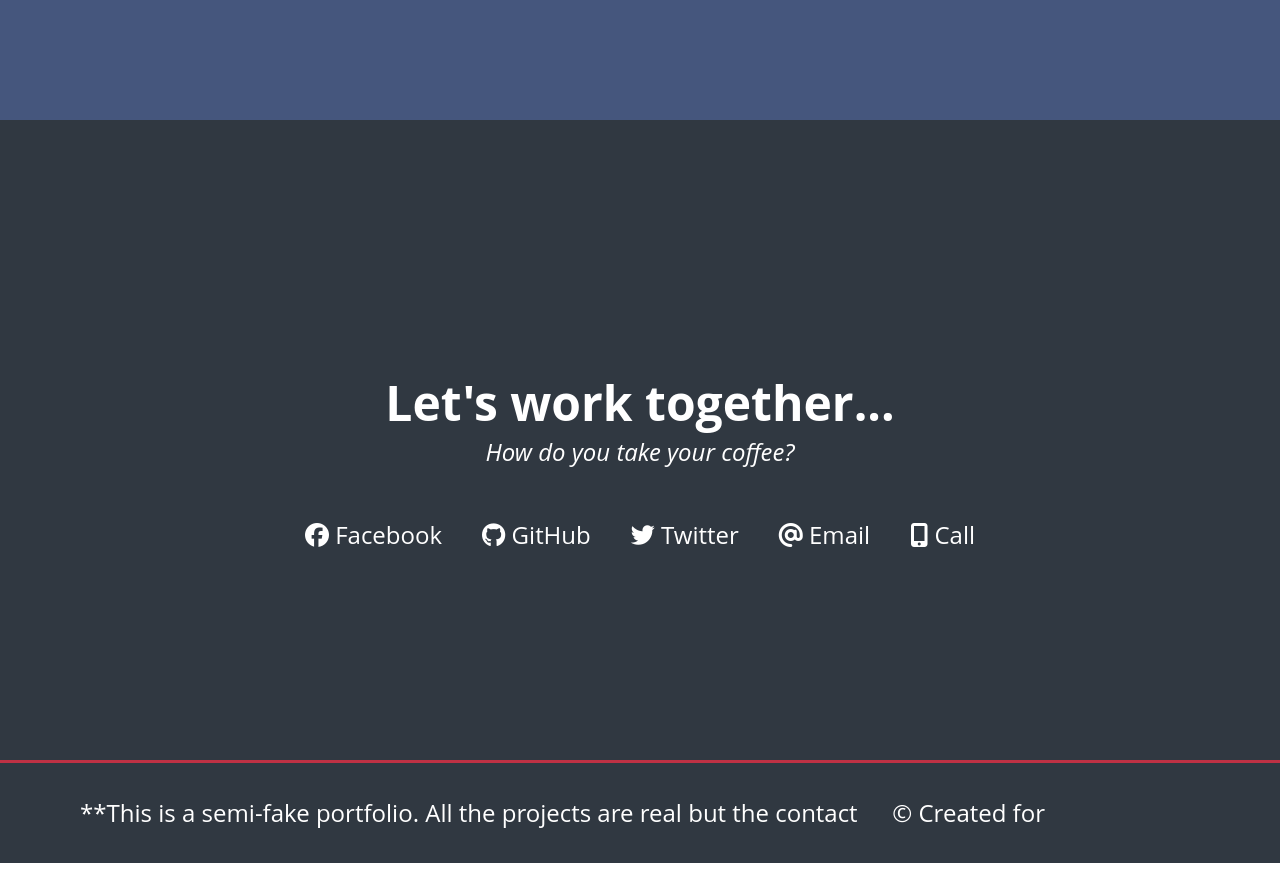
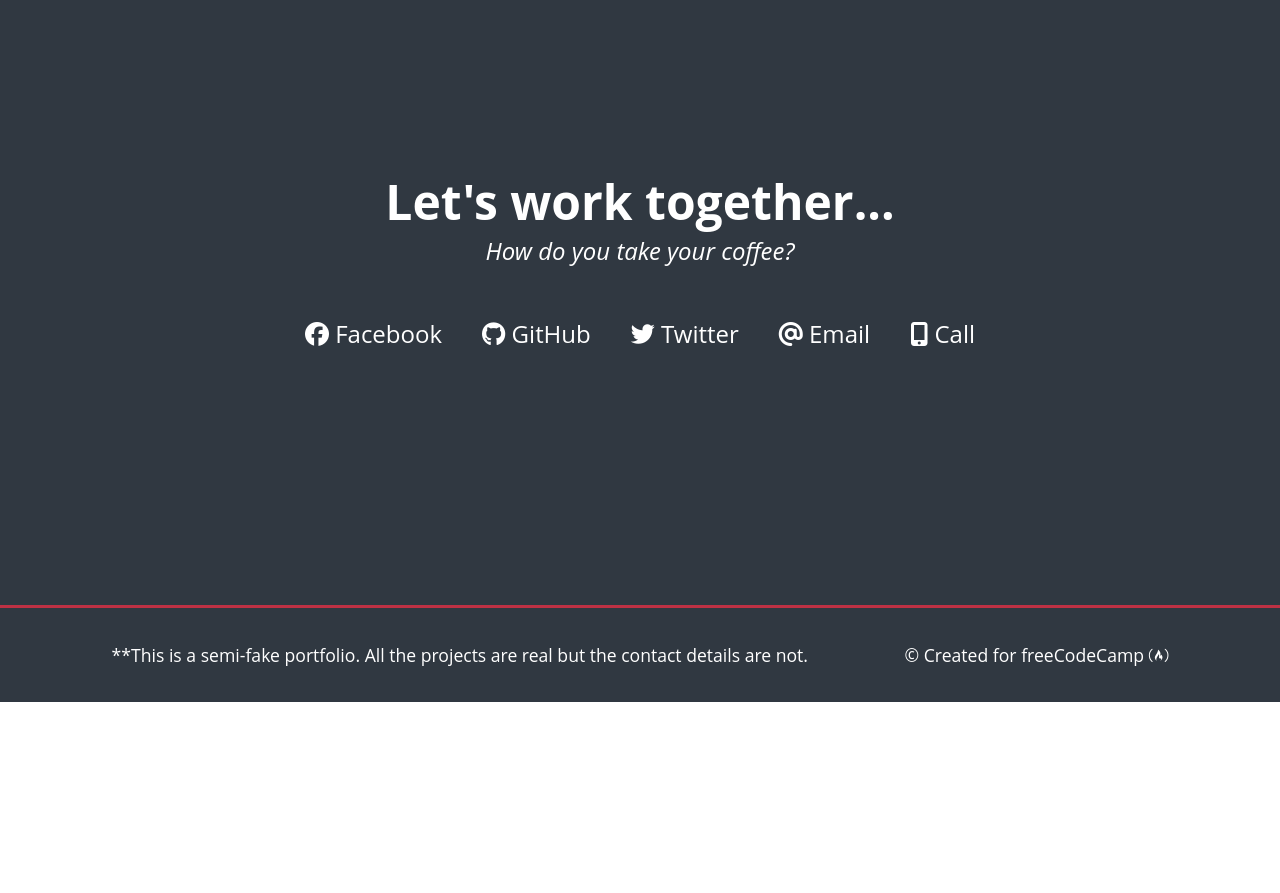
Before and after one commit to jgeng98/fcc-responsive-web-design-personal-portfolio, a plain HTML site: page index.html in a window 1280 px wide. Shown: the part 1880-2773 px from the top of the page. After the commit the page ends 2582 px from the top, so only its background shows below. Drawn offline with Linux system fonts and the light colour scheme.

Commit message:
fix footer style

```diff
--- a/style.css
+++ b/style.css
@@ -61,7 +61,7 @@ body {
 #projects {
   padding: 100px;
   background-color: #45567d;
-  height: 1000px;
+  /* height: 1000px; */
   text-align: center;
 }
 
@@ -117,12 +117,15 @@ body {
   height: 80vh;
   border-bottom: 3px solid #be3144;
   color: white;
+  display: flex;
+  flex-direction: column;
+  justify-content: center;
+  align-items: center;
   text-align: center;
 }
 
 #contact h1 {
   font-size: 3em;
-  padding-top: 250px;
 }
 
 #contact p {
@@ -134,6 +137,8 @@ body {
   padding: 30px;
   display: flex;
   justify-content: center;
+  align-items: center;
+  flex-wrap: wrap;
 }
 
 #contact a,
@@ -153,22 +158,21 @@ body {
 #footer {
   background-color: #303841;
   color: white;
-  height: 100px;
   display: flex;
-  justify-content: space-between;
+  justify-content: space-evenly;
 }
 
 #footer p {
-  line-height: 100px;
-  font-size: 1.5em;
+  font-size: 1.1em;
+  margin: 35px;
 }
 
 #disclaimer {
-  padding-left: 80px;
+  padding-left: 50px;
 }
 
 #created-for {
-  padding-right: 80px;
+  padding-right: 50px;
 }
 
 #created-for a {
```
